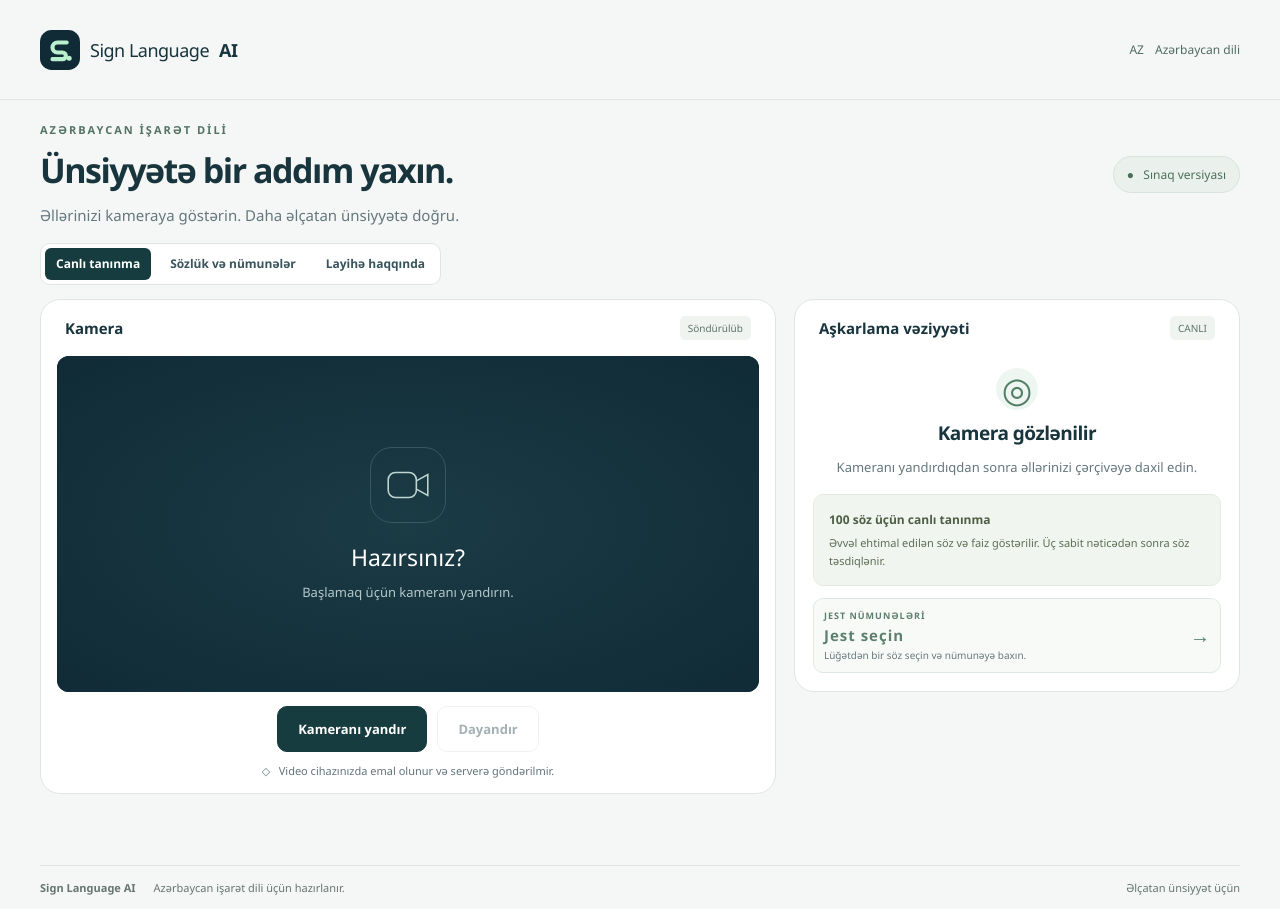
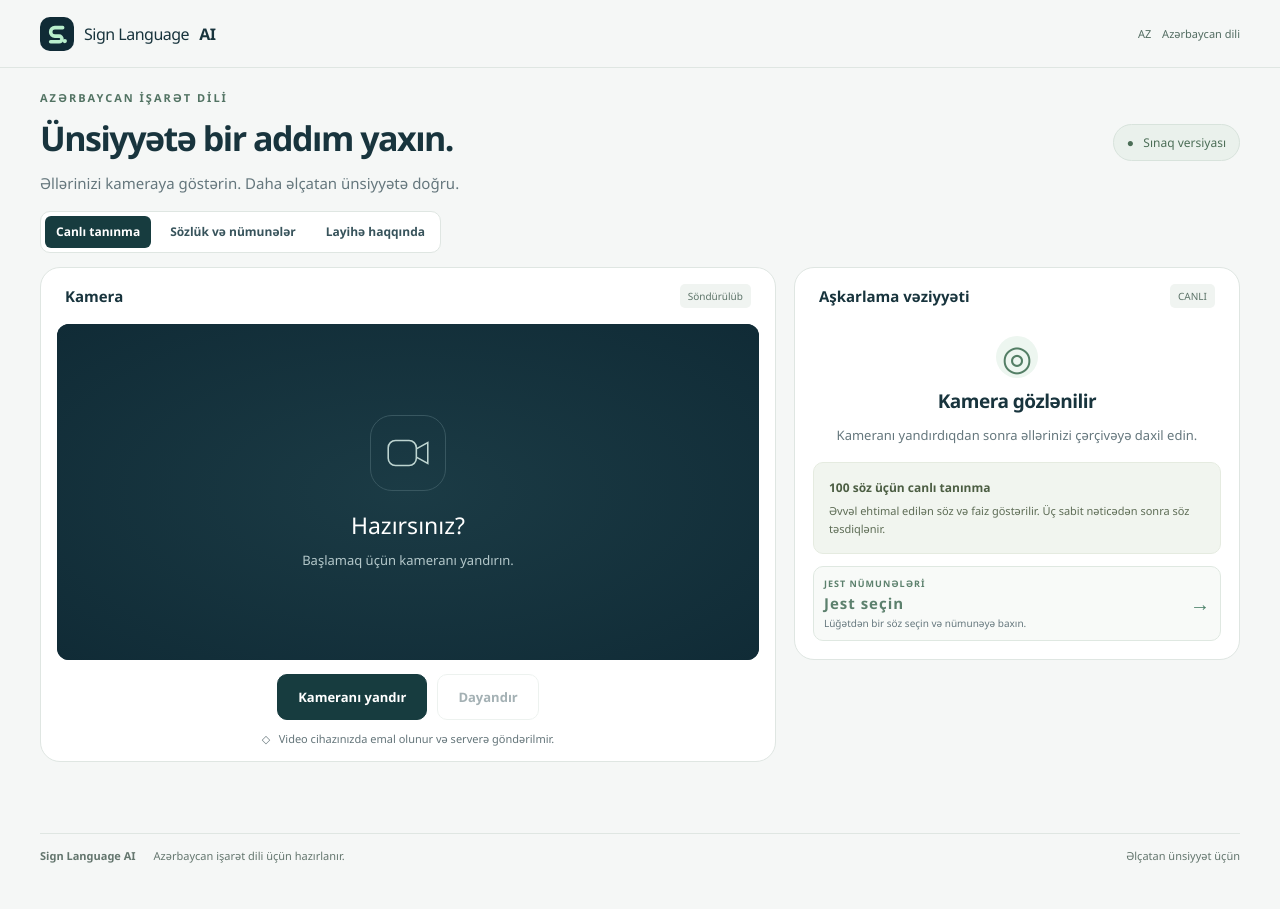
Before and after one commit to musayev-tamerlan/sign-language-ai, a website: page public/index.html in a window 1280 px wide. After the commit the page ends 877 px from the top, so only its background shows below. Drawn offline with Linux system fonts and the light colour scheme.

Commit message:
fix: compact top navigation header

```diff
--- a/public/index.html
+++ b/public/index.html
@@ -7,7 +7,7 @@
 <meta name="description" content="Azərbaycan işarət dili üçün əl hərəkətlərinin aşkarlanması. Video cihazınızda emal olunur.">
 <title>Sign Language AI — Azərbaycan işarət dili</title>
 <link rel="icon" href="/icon.svg">
-<link rel="stylesheet" href="/styles.css?v=8562459">
+<link rel="stylesheet" href="/styles.css?v=header-compact">
 <script type="module" src="/app.js?v=8562459">
 </script>
 </head>
--- a/public/styles.css
+++ b/public/styles.css
@@ -66,6 +66,7 @@ body[data-confirmed=true] .signal{background:#e5f5e8;color:#24734e}
 .practice-card{display:flex;gap:12px;margin:0 18px 18px;padding:10px;border:1px solid #dfe8e1;border-radius:10px;background:#f8faf8}.practice-card img{width:82px;height:62px;object-fit:cover;border-radius:7px}.practice-card span{display:block;color:#5c806d;font-size:9px;font-weight:700;letter-spacing:1px}.practice-card strong{display:block;margin-top:3px;font-size:15px}.practice-card p{margin:3px 0 0;font-size:10px;line-height:1.45;color:#65777d}
 .app-tab:hover:not(:disabled){background:transparent;color:#173c3f}.app-tab.active:hover{background:#173c3f;color:#fff}.practice-card{width:calc(100% - 36px);align-items:center;text-align:left;cursor:pointer;color:#18343d}.practice-card:hover:not(:disabled){background:#eef5f0;border-color:#a9c9b7}.practice-card span{flex:1}.practice-card i,.practice-card em{display:block;font-style:normal}.practice-card i{font-size:9px;color:#5c806d;letter-spacing:1px}.practice-card em{margin-top:3px;font-size:10px;font-weight:400;letter-spacing:0;color:#65777d;line-height:1.45}.practice-card>b{font-size:20px;color:#4c826a}.sign-modal.closing{animation:modal-out .13s ease-in forwards}.sign-modal.closing::backdrop{animation:backdrop-out .13s ease-in forwards}@keyframes backdrop-out{to{background:#102b3600}}
 @media(min-width:781px){body{overflow-x:hidden}.wrap{max-width:1280px}.intro{padding:22px 0 16px}.intro h1{font-size:34px}.app-nav{margin-bottom:14px}.workspace{gap:18px;align-items:stretch}.viewfinder{height:min(42vh,420px);aspect-ratio:auto}.controls{padding-top:14px}.privacy{margin:10px 20px 14px}.heading{padding:16px 24px}.result-content{min-height:0;padding:12px 25px 16px}.signal{width:42px;height:42px;margin-bottom:10px}.result-content h3{font-size:19px}.note{margin-bottom:12px}.tips{display:none}footer{margin-top:16px;padding:14px 0}.dictionary{margin-top:0}.app-screen#live-screen{min-height:calc(100vh - 250px)}}
+@media(min-width:781px){header.wrap{height:68px}.brand{font-size:16px}.brand img{width:34px;height:34px}.language{font-size:11px}}
 @media(max-width:780px){.wrap{padding:0 22px}
 header{height:80px}
 .intro{padding:30px 0 25px;flex-direction:column;align-items:flex-start;gap:16px}
```
